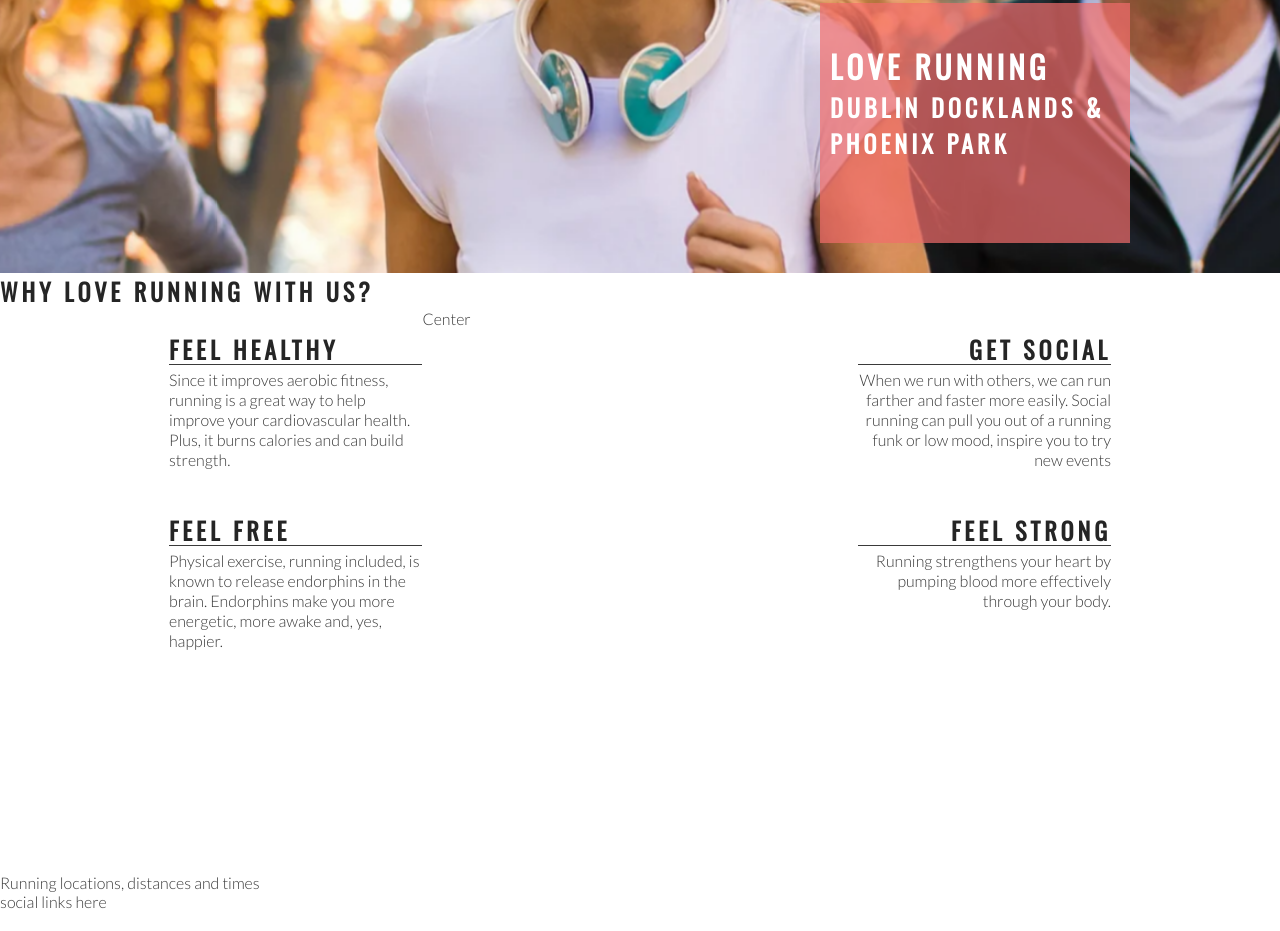
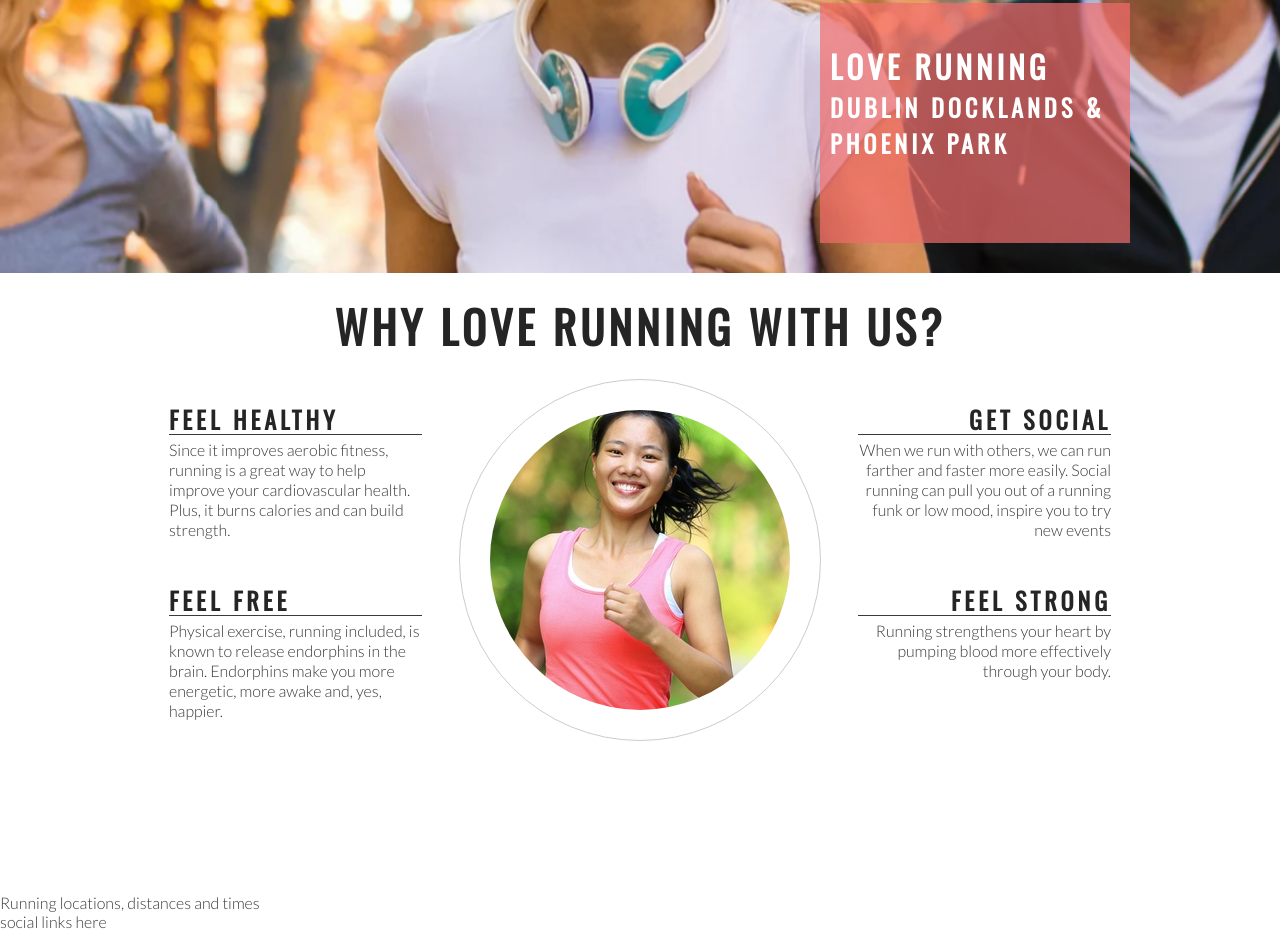
Before and after one commit to jax-parker/love-running, a plain HTML site: page index.html in a window 1280 px wide. Shown: the part 402-1333 px from the top of the page. Drawn offline with nearby package versions, Linux system fonts and the light colour scheme.

Commit message:
Add club ethos central image and style into a circle

```diff
--- a/assets/css/styles.css
+++ b/assets/css/styles.css
@@ -141,3 +141,24 @@ animation-fill-mode: forwards;
 .right-about-heading p {
     text-align: right;
 }
+#welcome {
+    text-align: center;
+    margin:20px 0;
+    font-size:280%;
+}
+
+#circle-container {
+    width:300px;
+    height:300px;
+    padding:30px;
+    border-style: solid;
+    border-color:#ccc;
+    border-width:1px;
+    border-radius: 50%;
+    margin: 0 auto;
+}
+#circle-cover-bg {
+    background: url('../images/ethos-center-image.jpg') no-repeat center center;
+    height:100%;
+    border-radius:50%;
+}
--- a/index.html
+++ b/index.html
@@ -38,7 +38,7 @@
         </div>
     </section>
     <section id="club-ethos">
-        <h1>Why Love Running With Us?</h1>
+        <h2 id="welcome">Why Love Running With Us?</h2>
         <div id="left-about">
             <div class="left-about-heading">
                 <h2>Feel Healthy</h2>
@@ -63,7 +63,14 @@
             <p>Running strengthens your heart by pumping blood more effectively through your body.</p>
         </div>
     </div>
-        <div id="center-about"></div>Center</div>
+        <div id="center-about">
+    <div id="circle-container">
+        <div id="circle-cover-bg">
+
+        </div>
+    </div>
+
+</div>
     </section>
     <section>
         Running locations, distances and times
```
Also changed, not shown: assets/images/ethos-center-image.jpg (added).
